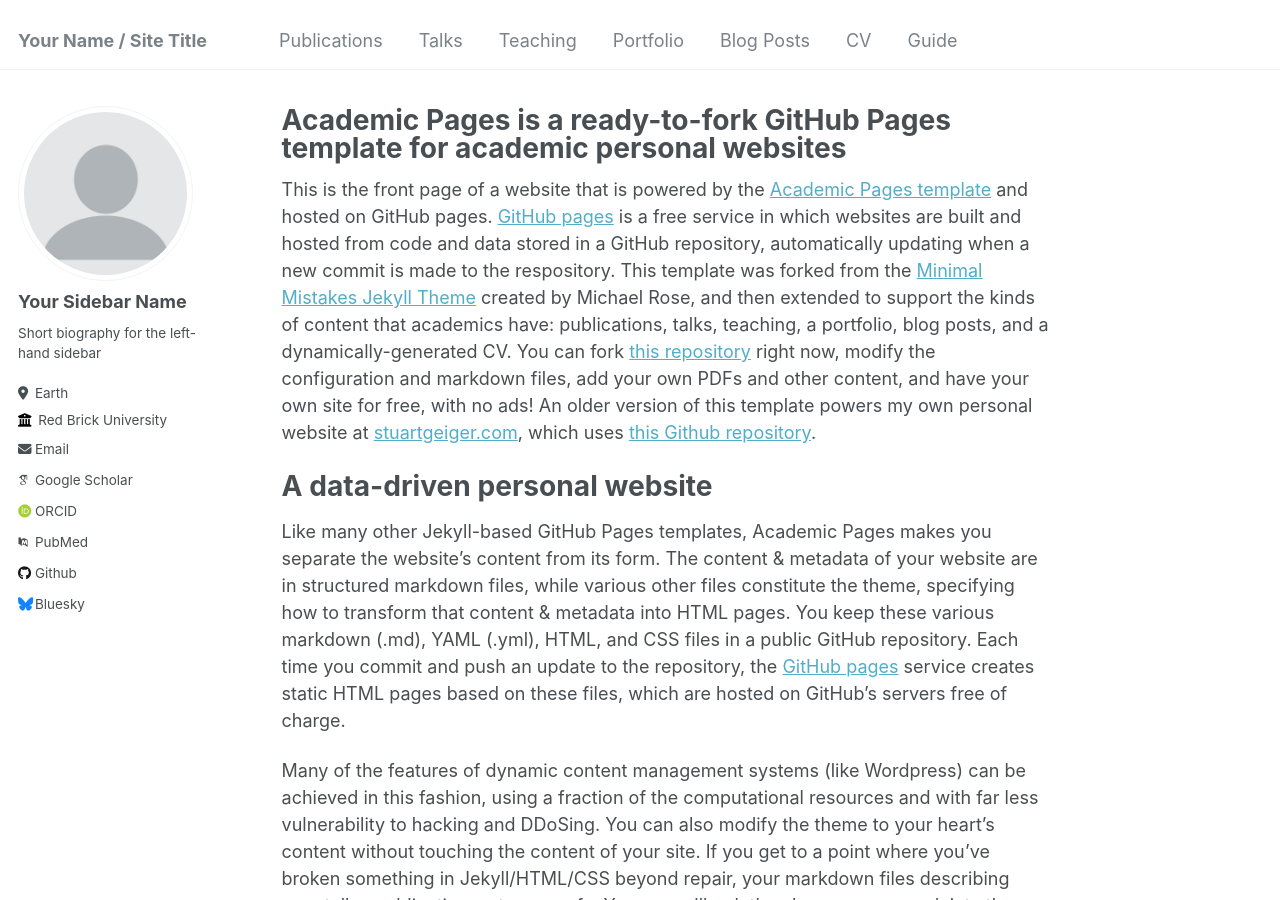
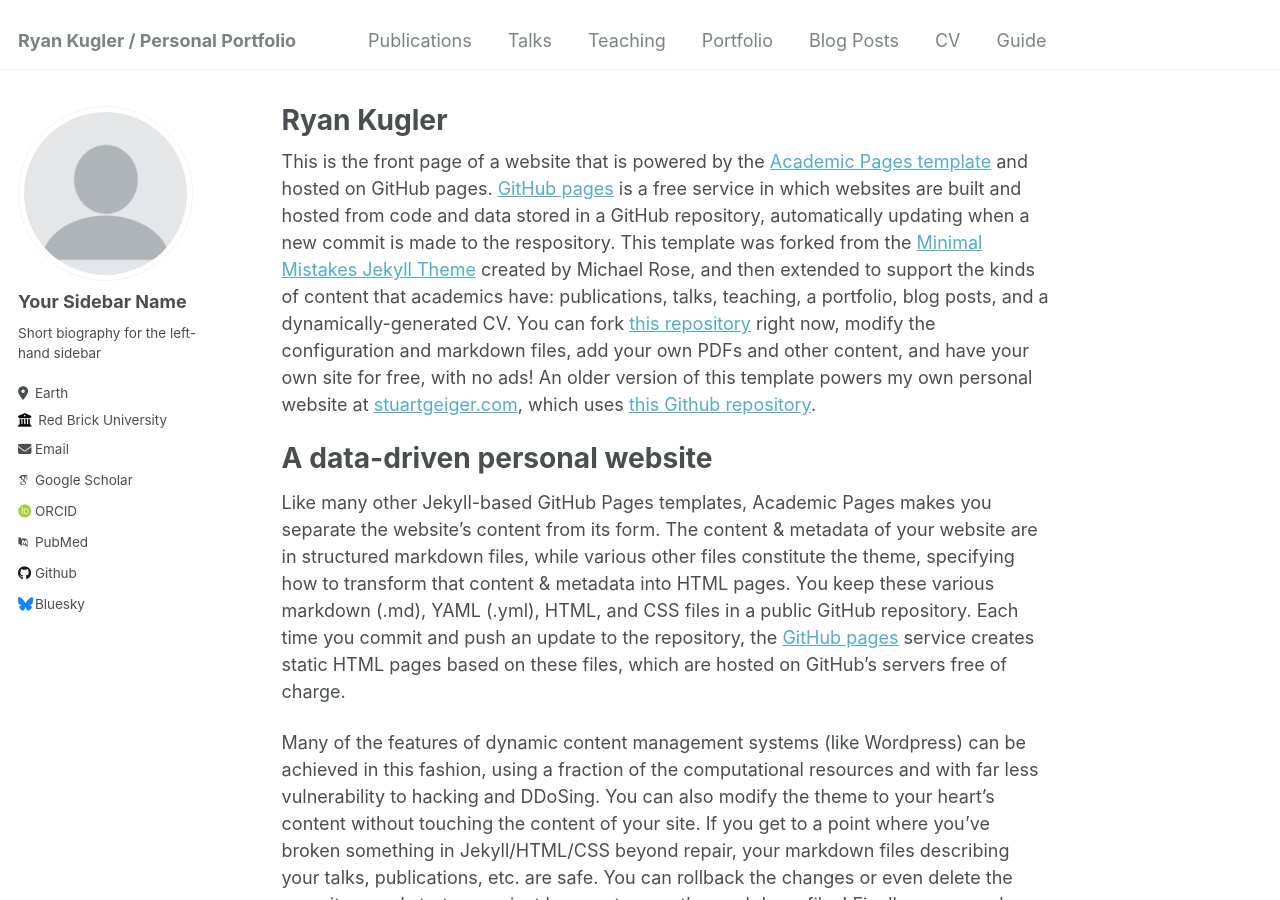
Before and after one commit to ryankugler/ryankugler.github.io, a Jekyll site: the page built from _pages/about.md, in a window 1280 px wide and 900 px high. Built offline with Jekyll 4.4.1, drawn with Linux system fonts in a browser that asks for light colours; some web fonts are replaced.

Commit message:
editing header info

```diff
--- a/_config.yml
+++ b/_config.yml
@@ -8,7 +8,7 @@
 
 # Basic Site Settings
 locale                   : "en-US"
-title                    : "Your Name / Site Title"
+title                    : "Ryan Kugler / Personal Portfolio"
 title_separator          : "-"
 name                     : &name "Your Name"
 description              : &description "personal description"
--- a/_pages/about.md
+++ b/_pages/about.md
@@ -1,6 +1,6 @@
 ---
 permalink: /
-title: "Academic Pages is a ready-to-fork GitHub Pages template for academic personal websites"
+title: "Ryan Kugler"
 author_profile: true
 redirect_from:
   - /about/
```
